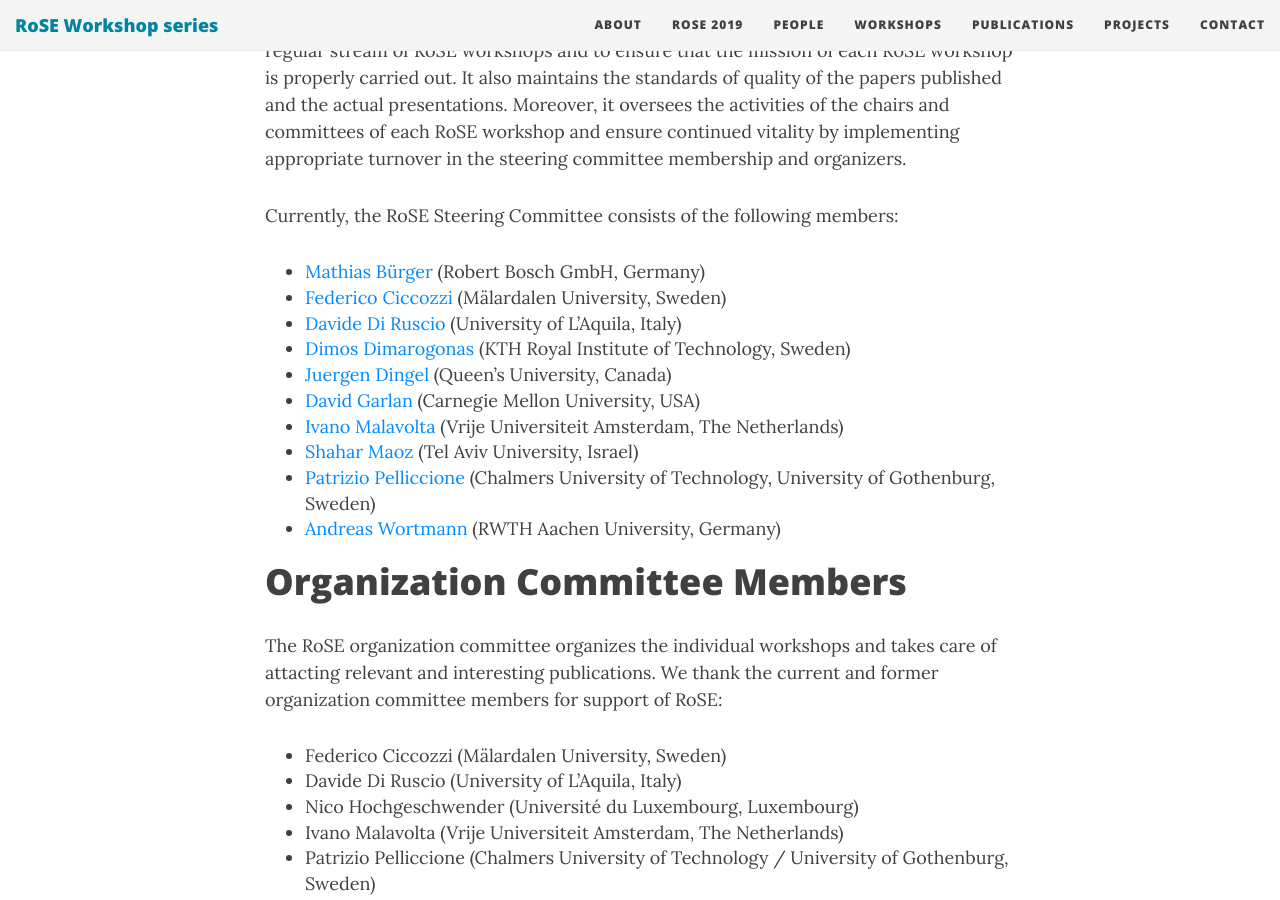
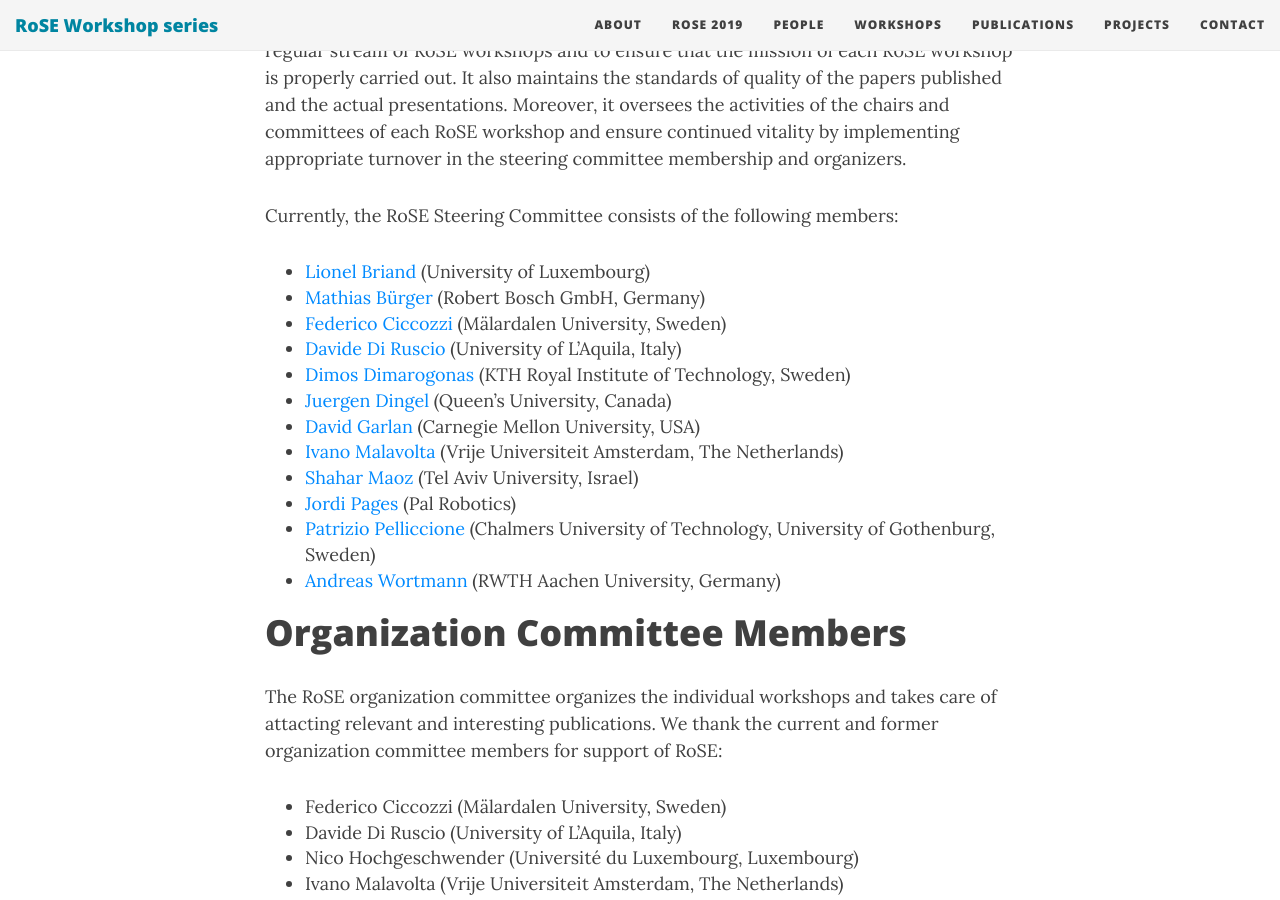
Before and after one commit to rose-workshops/rose-workshops.github.io, a Jekyll site: the page built from people.md, in a window 1280 px wide and 900 px high, scrolled down 381 px. Built offline with Jekyll 4.4.1, drawn with Linux system fonts in a browser that asks for light colours; nearby versions of some CDN libraries.

Commit message:
Update people.md

```diff
--- a/people.md
+++ b/people.md
@@ -8,6 +8,7 @@
 The RoSE steering committee has the mission to ensure continuity in the organization of regular stream of RoSE workshops and to ensure that the mission of each RoSE workshop is properly carried out. It also maintains the standards of quality of the papers published and the actual presentations. Moreover, it oversees the activities of the chairs and committees of each RoSE workshop and ensure continued vitality by implementing appropriate turnover in the steering committee membership and organizers.
 
 Currently, the RoSE Steering Committee consists of the following members:
+- [Lionel Briand](https://wwwfr.uni.lu/snt/people/lionel_briand) (University of Luxembourg)
 - [Mathias Bürger](https://scholar.google.de/citations?user=WupCXMYAAAAJ&hl=en) (Robert Bosch GmbH, Germany)
 - [Federico Ciccozzi](http://www.es.mdh.se/staff/266-Federico_Ciccozzi) (Mälardalen University, Sweden)
 - [Davide Di Ruscio](http://www.di.univaq.it/diruscio/) (University of L’Aquila, Italy)
@@ -16,6 +17,7 @@
 - [David Garlan](http://www.cs.cmu.edu/~garlan/) (Carnegie Mellon University, USA)
 - [Ivano Malavolta](http://www.ivanomalavolta.com/pu) (Vrije Universiteit Amsterdam, The Netherlands)
 - [Shahar Maoz](http://www.cs.tau.ac.il/~maozs/) (Tel Aviv University, Israel)
+- [Jordi Pages](https://scholar.google.com/citations?user=pn3milUAAAAJ&hl=en) (Pal Robotics)
 - [Patrizio Pelliccione](http://www.patriziopelliccione.com/) (Chalmers University of Technology, University of Gothenburg, Sweden)
 - [Andreas Wortmann](http://www.wortmann.ac/) (RWTH Aachen University, Germany)
 
```
